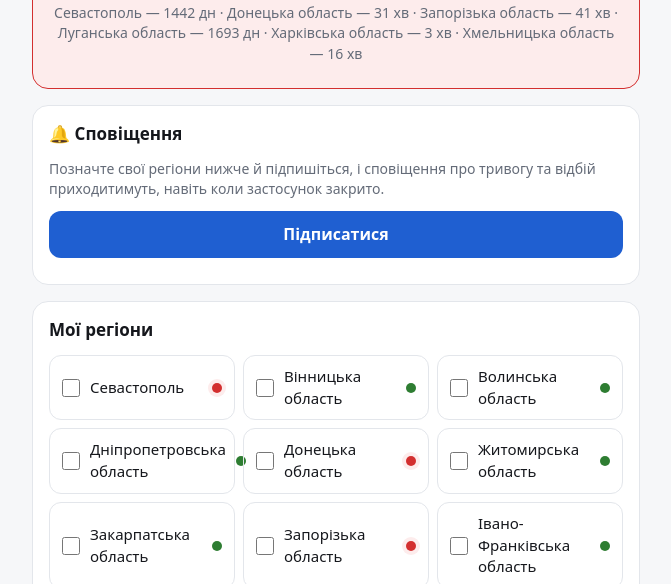
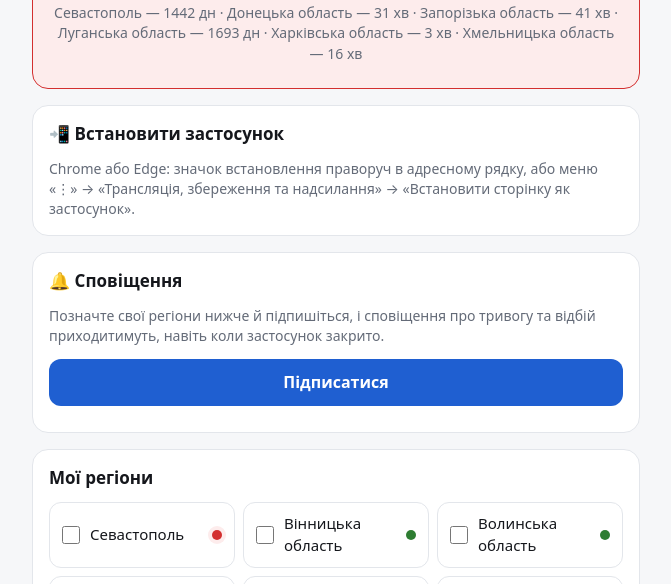
Before and after one commit to spivakandrii/ua-alerts-channel, a plain HTML site: page docs/index.html in a window 1280 px wide. Shown: the part 203-787 px from the top of the page, without its empty margins (304-975 px from the left). Drawn offline with Linux system fonts and the light colour scheme.

Commit message:
Кнопка встановлення PWA та інструкції для різних платформ

```diff
--- a/docs/index.html
+++ b/docs/index.html
@@ -60,6 +60,12 @@
     <div id="statusIcon">⏳</div>
     <div id="statusTitle">Завантаження…</div>
     <div class="muted" id="statusList"></div>
+  </section>
+
+  <section class="card" id="installCard" hidden>
+    <h2>📲 Встановити застосунок</h2>
+    <button id="installBtn" hidden>Встановити</button>
+    <div class="muted" id="installHelp"></div>
   </section>
 
   <section class="card">
@@ -232,6 +238,40 @@
     setSubUI('Ви відписалися від сповіщень.');
   }
 
+  // ---------- Встановлення PWA ----------
+  const inAppBrowser = !!window.TelegramWebviewProxy || /Telegram|Instagram|FBAN|FBAV|Line\//i.test(navigator.userAgent);
+  const isAndroid = /Android/i.test(navigator.userAgent);
+  let installEvent = null;
+
+  function showInstallHelp() {
+    if (standalone) return;
+    let text;
+    if (inAppBrowser) text = 'Ви відкрили сторінку у вбудованому браузері (наприклад, Telegram), де встановлення недоступне. Натисніть «⋮» → «Відкрити в браузері» (Chrome або Safari).';
+    else if (isIOS) text = 'Safari: натисніть «Поділитися» (квадрат зі стрілкою) → «На початковий екран» → «Додати».';
+    else if (isAndroid) text = 'Chrome: меню «⋮» (праворуч угорі) → «Встановити застосунок» або «Додати на головний екран».';
+    else text = 'Chrome або Edge: значок встановлення праворуч в адресному рядку, або меню «⋮» → «Трансляція, збереження та надсилання» → «Встановити сторінку як застосунок».';
+    $('installHelp').textContent = text;
+    $('installCard').hidden = false;
+  }
+
+  window.addEventListener('beforeinstallprompt', e => {
+    e.preventDefault();          // показуємо власну кнопку замість міні-панелі Chrome
+    installEvent = e;
+    $('installBtn').hidden = false;
+    $('installHelp').textContent = '';
+    $('installCard').hidden = false;
+  });
+  $('installBtn').addEventListener('click', async () => {
+    if (!installEvent) return;
+    installEvent.prompt();
+    await installEvent.userChoice;
+    installEvent = null;
+    $('installBtn').hidden = true;
+  });
+  window.addEventListener('appinstalled', () => { $('installCard').hidden = true; });
+  // Якщо браузер не запропонував встановлення сам — показуємо інструкцію.
+  setTimeout(() => { if (!installEvent) showInstallHelp(); }, 2500);
+
   $('subBtn').addEventListener('click', subscribe);
   $('unsubBtn').addEventListener('click', unsubscribe);
 
--- a/docs/sw.js
+++ b/docs/sw.js
@@ -1,5 +1,5 @@
 // Service worker: офлайн-оболонка застосунку та показ push-сповіщень.
-const CACHE = 'alerts-v2';
+const CACHE = 'alerts-v3';
 const SHELL = ['./', 'index.html', 'manifest.webmanifest', 'icon-192.png', 'icon-512.png'];
 
 self.addEventListener('install', e => {
```
